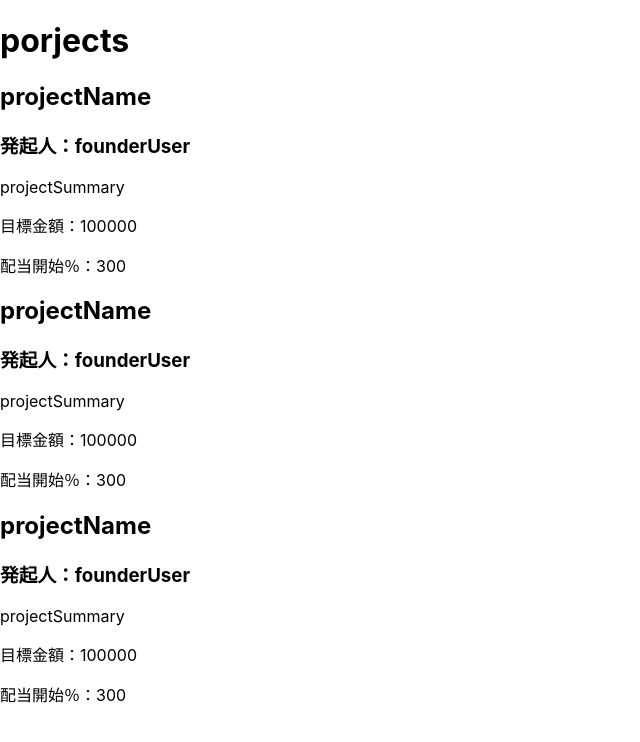
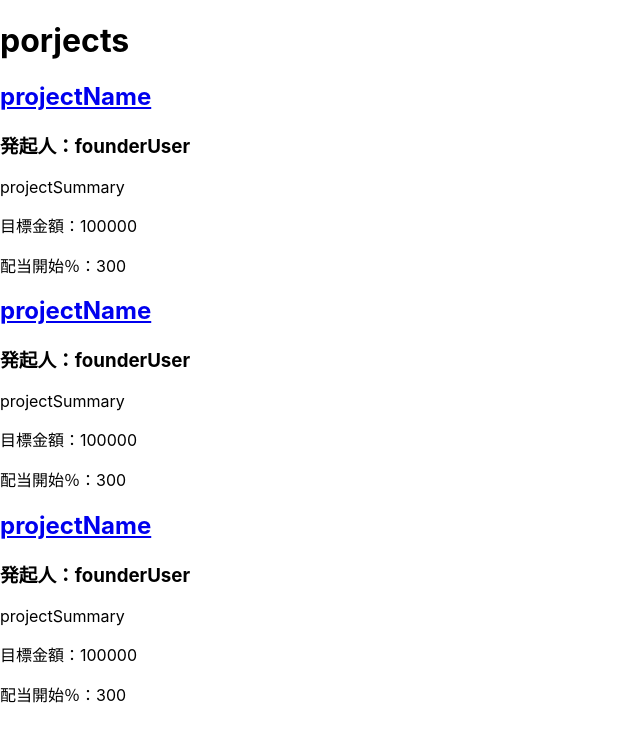
Before and after one commit to itsumura-h/savebox, a React (Create React App) app in the folder src/client/: page / in a window 1280 px wide. Shown: the top 742 px of the page, without its empty margins (0-640 px from the left). Built offline with nearby package versions, Linux system fonts and the light colour scheme.

Commit message:
index から detail にリンク

```diff
--- a/src/client/src/Pages/ProjectIndex.js
+++ b/src/client/src/Pages/ProjectIndex.js
@@ -70,7 +70,7 @@ const PorjectIndex=()=>{
       {projects.projectcs.map((row, i)=>{
         return (
           <div id={i}>
-            <h2>{row.projectName}</h2>
+            <h2><a href="/1">{row.projectName}</a></h2>
             <h3>発起人：{row.founderUser}</h3>
             <p>{row.projectSummary}</p>
             <p>目標金額：{row.targetAmount}</p>
```
